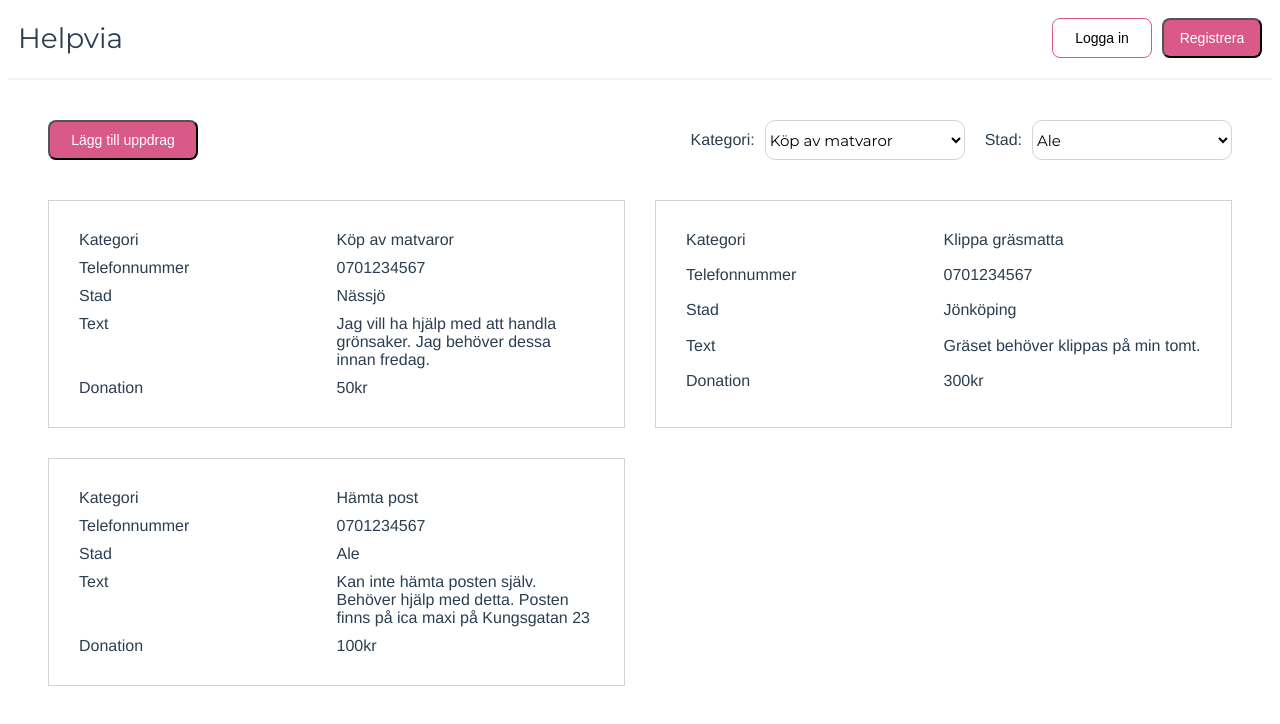
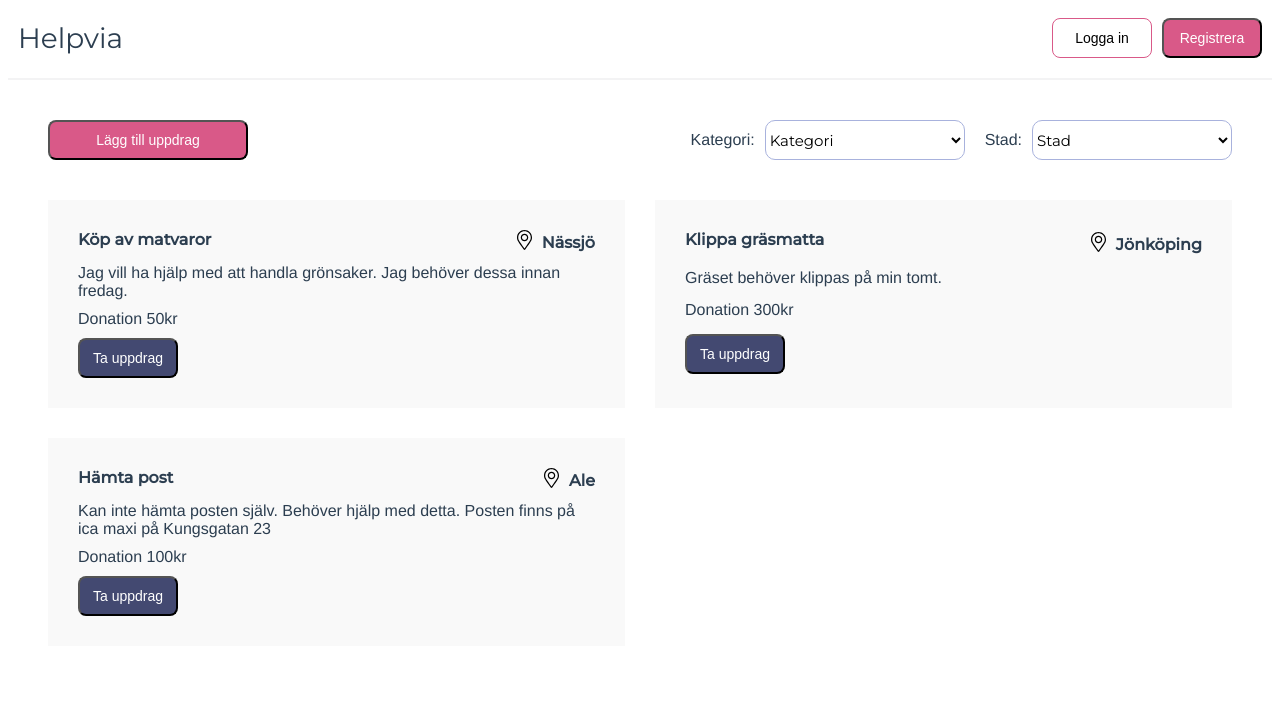
Before and after one commit to SamuelGustafsson/helpvia-client, a Vue app: page / in a window 1280 px wide. Both pictures are taken after a click on the button "Visa uppdrag". Shown: the top 724 px of the page. Built offline with nearby package versions, Linux system fonts and the light colour scheme.

Commit message:
design and filter by municipality

```diff
--- a/src/components/addMissionCard.vue
+++ b/src/components/addMissionCard.vue
@@ -6,30 +6,44 @@
       </div>
       <div class="input-fields">
         <div class="input-field-item">
-          <span class="input-field-item-label"> Kategori</span>
-          <hDropdown :items="categories" @onChange="onChangeCategory" />
+          <hDropdown
+            label="Kategori"
+            :items="categories"
+            @onChange="onChangeCategory"
+            size="large"
+          />
         </div>
         <div class="input-field-item">
-          <span class="input-field-item-label"> Telefonnummer</span>
-          <hInput placeholder="07X XX XX XXX" @onInput="onInputPhone" />
+          <hInput
+            placeholder="Telefonnummer.."
+            @onInput="onInputPhone"
+            size="large"
+          />
         </div>
         <div class="input-field-item">
-          <span class="input-field-item-label"> Stad</span>
-          <hDropdown :items="municipalityOptions" @onChange="onChangeCity" />
+          <hDropdown
+            label="Stad"
+            :items="municipalityOptions"
+            @onChange="onChangeMunicipality"
+            size="large"
+          />
         </div>
         <div class="input-field-item">
-          <span class="input-field-item-label"> Fritext</span>
           <hTextArea
             placeholder="Fyll i det som krävs för att utföra uppdraget."
             @onInput="onInputFreeText"
+            size="large"
           />
         </div>
         <div class="input-field-item">
-          <span class="input-field-item-label"> Donation (valfri)</span>
-          <hInput placeholder="X kr" @onInput="onInputDonation" />
+          <hInput
+            placeholder="Donation SEK (valfri)"
+            @onInput="onInputDonation"
+            size="large"
+          />
         </div>
         <div class="input-field-button">
-          <hButton text="Lägg till uppdrag" color="pink" />
+          <hButton text="Lägg till uppdrag" color="pink" size="large" />
         </div>
       </div>
     </div>
@@ -59,7 +73,7 @@ export default {
       ],
       municipalities,
       selectedCategory: null,
-      selectedCity: null,
+      selectedMunicipality: null,
       phoneNumber: null,
       freeText: null,
       donation: null
@@ -79,8 +93,8 @@ export default {
     onChangeCategory(event) {
       this.selectedCategory = this.categories.find(a => a.value === event);
     },
-    onChangeCity(event) {
-      this.selectedCity = event;
+    onChangeMunicipality(event) {
+      this.selectedMunicipality = event;
     },
     onInputPhone(value) {
       this.phoneNumber = value;
@@ -102,16 +116,16 @@ export default {
   padding-right: 50px;
   border: 2px solid #f3f3f4;
   border-radius: 8px;
-  width: 400px;
+  width: 275px;
   display: grid;
   grid-template-columns: 1fr;
 }
 .header-text {
-  text-align: left;
+  text-align: center;
 }
 .input-field-item {
   display: grid;
-  grid-template-columns: 1fr 1fr;
+  justify-content: left;
   padding-top: 20px;
 }
 .input-field-item-label {
--- a/src/components/elements/hButton.vue
+++ b/src/components/elements/hButton.vue
@@ -61,10 +61,17 @@ export default {
   background-color: #d95988;
   color: white;
 }
+.dusk {
+  background-color: #434971;
+  color: white;
+}
 .small {
   width: 100px;
 }
 .medium {
-  width: 150px;
+  width: 200px;
+}
+.large {
+  width: 275px;
 }
 </style>
--- a/src/components/elements/hDropdown.vue
+++ b/src/components/elements/hDropdown.vue
@@ -1,6 +1,7 @@
 <template>
   <div>
-    <select class="select" @change="onChange($event.target.value)">
+    <select :class="[size, 'select']" @change="onChange($event.target.value)">
+      <option value="" disabled selected>{{ label }}</option>
       <option
         v-for="(option, index) in items"
         :value="option.value"
@@ -20,6 +21,13 @@ export default {
       default() {
         return [];
       }
+    },
+    label: {
+      type: String
+    },
+    size: {
+      type: String,
+      default: "medium"
     }
   },
   methods: {
@@ -31,12 +39,21 @@ export default {
 </script>
 <style lang="scss" scoped>
 .select {
-  width: 200px;
+  width: 250px;
   height: 40px;
   background-color: white;
   border-radius: 10px;
   font-family: Montserrat;
   font-size: 15px;
-  border: 1px solid lightgray;
+  border: 1px solid #a8b2dd;
+}
+.small {
+  width: 100px;
+}
+.medium {
+  width: 200px;
+}
+.large {
+  width: 275px;
 }
 </style>
--- a/src/components/elements/hInput.vue
+++ b/src/components/elements/hInput.vue
@@ -1,7 +1,7 @@
 <template>
   <div>
     <input
-      class="input-field"
+      :class="[size, 'input-field']"
       :placeholder="placeholder"
       @input="onInput($event.target.value)"
     />
@@ -20,6 +20,10 @@ export default {
     placeholder: {
       type: String,
       default: ""
+    },
+    size: {
+      type: String,
+      default: "medium"
     }
   },
   methods: {
@@ -31,13 +35,21 @@ export default {
 </script>
 <style lang="scss" scoped>
 .input-field {
-  width: 185px;
   height: 40px;
   background-color: white;
   border-radius: 8px;
   font-family: Montserrat;
   font-size: 15px;
   padding-left: 15px;
-  border: 1px solid lightgray;
+  border: 1px solid #a8b2dd;
+}
+.small {
+  width: 100px;
+}
+.medium {
+  width: 182px;
+}
+.large {
+  width: 257px;
 }
 </style>
--- a/src/components/elements/hTextArea.vue
+++ b/src/components/elements/hTextArea.vue
@@ -1,7 +1,7 @@
 <template>
   <div>
     <textarea
-      class="text-area-field"
+      :class="[size, 'text-area-field']"
       :placeholder="placeholder"
       @input="onInput($event.target.value)"
     />
@@ -14,6 +14,10 @@ export default {
     placeholder: {
       type: String,
       default: ""
+    },
+    size: {
+      type: String,
+      default: "medium"
     }
   },
   methods: {
@@ -25,16 +29,27 @@ export default {
 </script>
 <style lang="scss" scoped>
 .text-area-field {
-  width: 185px;
-  max-width: 185px;
-  min-width: 185px;
   height: 150px;
   background-color: white;
   border-radius: 8px;
   font-family: Montserrat;
   font-size: 15px;
-  padding-left: 15px;
-  padding-top: 15px;
-  border: 1px solid lightgray;
+  padding: 15px;
+  border: 1px solid #a8b2dd;
+}
+.small {
+  width: 70px;
+  max-width: 70px;
+  min-width: 70px;
+}
+.medium {
+  width: 200px;
+  max-width: 200px;
+  min-width: 200px;
+}
+.large {
+  width: 243px;
+  max-width: 243px;
+  min-width: 243px;
 }
 </style>
--- a/src/components/missionList.vue
+++ b/src/components/missionList.vue
@@ -6,35 +6,48 @@
       class="mission-card"
     >
       <div class="mission-card-item">
-        <span class="label">Kategori </span>{{ mapCategory(mission.category) }}
+        <span class="category-label">{{ mapCategory(mission.category) }} </span>
+        <span class="Municipality-label">
+          <div class="location-icon-image">
+            <img :src="locationIcon" width="15px" />
+          </div>
+
+          {{ mission.municipality }}
+        </span>
       </div>
+      <div>
+        {{ mission.freeText }}
+      </div>
+
+      <div><span class="label">Donation </span>{{ mission.donation }}</div>
       <div class="mission-card-item">
-        <span class="label">Telefonnummer </span> {{ mission.phone }}
-      </div>
-      <div class="mission-card-item">
-        <span class="label">Stad </span> {{ mission.municipality }}
-      </div>
-      <div class="mission-card-item">
-        <span class="label">Text </span> {{ mission.freeText }}
-      </div>
-      <div class="mission-card-item">
-        <span class="label">Donation </span>{{ mission.donation }}
+        <hButton text="Ta uppdrag" color="dusk" size="small"> </hButton>
       </div>
     </div>
   </div>
 </template>
 <script>
 import missionList from "./../lib/missionList.json";
+import hButton from "../components/elements/hButton";
+import locationIcon from "../assets/locationIcon.svg";
 export default {
   name: "missionList",
+  components: {
+    hButton
+  },
   props: {
     filterCategory: {
+      type: Object,
+      default: null
+    },
+    filterMunicipality: {
       type: Object,
       default: null
     }
   },
   data() {
     return {
+      locationIcon,
       missionList,
       categories: [
         { id: "GROCERIES", value: "Köp av matvaror" },
@@ -45,10 +58,23 @@ export default {
     };
   },
   computed: {
-    missionListParsed() {
+    missionListParsedByCategory() {
       return this.filterCategory
         ? this.missionList.filter(a => a.category === this.filterCategory.id)
         : this.missionList;
+    },
+    missionListParsedByMunicipality() {
+      console.log("missionList", this.missionList);
+      return this.filterMunicipality
+        ? this.missionList.filter(
+            a => a.municipality === this.filterMunicipality.value
+          )
+        : this.missionList;
+    },
+    missionListParsed() {
+      return this.missionListParsedByCategory.filter(
+        value => -1 !== this.missionListParsedByMunicipality.indexOf(value)
+      );
     }
   },
   methods: {
@@ -61,19 +87,38 @@ export default {
 <style lang="scss" scoped>
 .mission-holder {
   display: grid;
-  grid-template-columns: 1fr 1fr;
+  grid-template-columns: 1fr;
   grid-gap: 30px;
   padding-top: 40px;
+  @media screen and (min-width: 900px) {
+    grid-template-columns: 1fr 1fr;
+  }
 }
 .mission-card {
   display: grid;
   grid-gap: 10px;
   text-align: left;
   padding: 30px;
-  border: 1px solid lightgray;
+  background-color: #f9f9f9;
 }
 .mission-card-item {
   display: grid;
   grid-template-columns: 1fr 1fr;
 }
+.category-label {
+  font-family: Montserrat;
+  font-weight: 600;
+}
+.Municipality-label {
+  display: grid;
+  align-items: center;
+  grid-template-columns: 1fr max-content;
+  grid-gap: 10px;
+  font-family: Montserrat;
+  font-weight: 600;
+  text-align: right;
+}
+.location-icon-image {
+  align-items: right;
+}
 </style>
--- a/src/components/missions.vue
+++ b/src/components/missions.vue
@@ -14,15 +14,20 @@
           <span class="filter-text">
             Kategori:
           </span>
-          <hDropdown :items="categories" @onChange="onChangeCategory" />
+          <hDropdown
+            label="Kategori"
+            :items="categories"
+            @onChange="onChangeCategory"
+          />
         </div>
         <div class="filter-item">
           <span class="filter-text">
             Stad:
           </span>
           <hDropdown
+            label="Stad"
             :items="municipalityOptions"
-            @onChange="onChangeCategory"
+            @onChange="onChangeMunicipality"
           />
         </div>
       </div>
@@ -30,7 +35,10 @@
     <div v-if="expandAddMission">
       <addMissionCard />
     </div>
-    <missionList :filterCategory="selectedCategory" />
+    <missionList
+      :filterCategory="selectedCategory"
+      :filterMunicipality="selectedMunicipality"
+    />
   </div>
 </template>
 <script>
@@ -56,7 +64,7 @@ export default {
         { id: "OTHER", value: "Annat" }
       ],
       selectedCategory: null,
-      selectedCity: null,
+      selectedMunicipality: null,
       expandAddMission: false,
       municipalities
     };
@@ -75,8 +83,10 @@ export default {
     onChangeCategory(event) {
       this.selectedCategory = this.categories.find(a => a.value === event);
     },
-    onChangeCity(event) {
-      this.selectedCity = event;
+    onChangeMunicipality(event) {
+      this.selectedMunicipality = this.municipalityOptions.find(
+        a => a.value === event
+      );
     }
   }
 };
```
Also changed, not shown: src/assets/locationIcon.svg (added).
